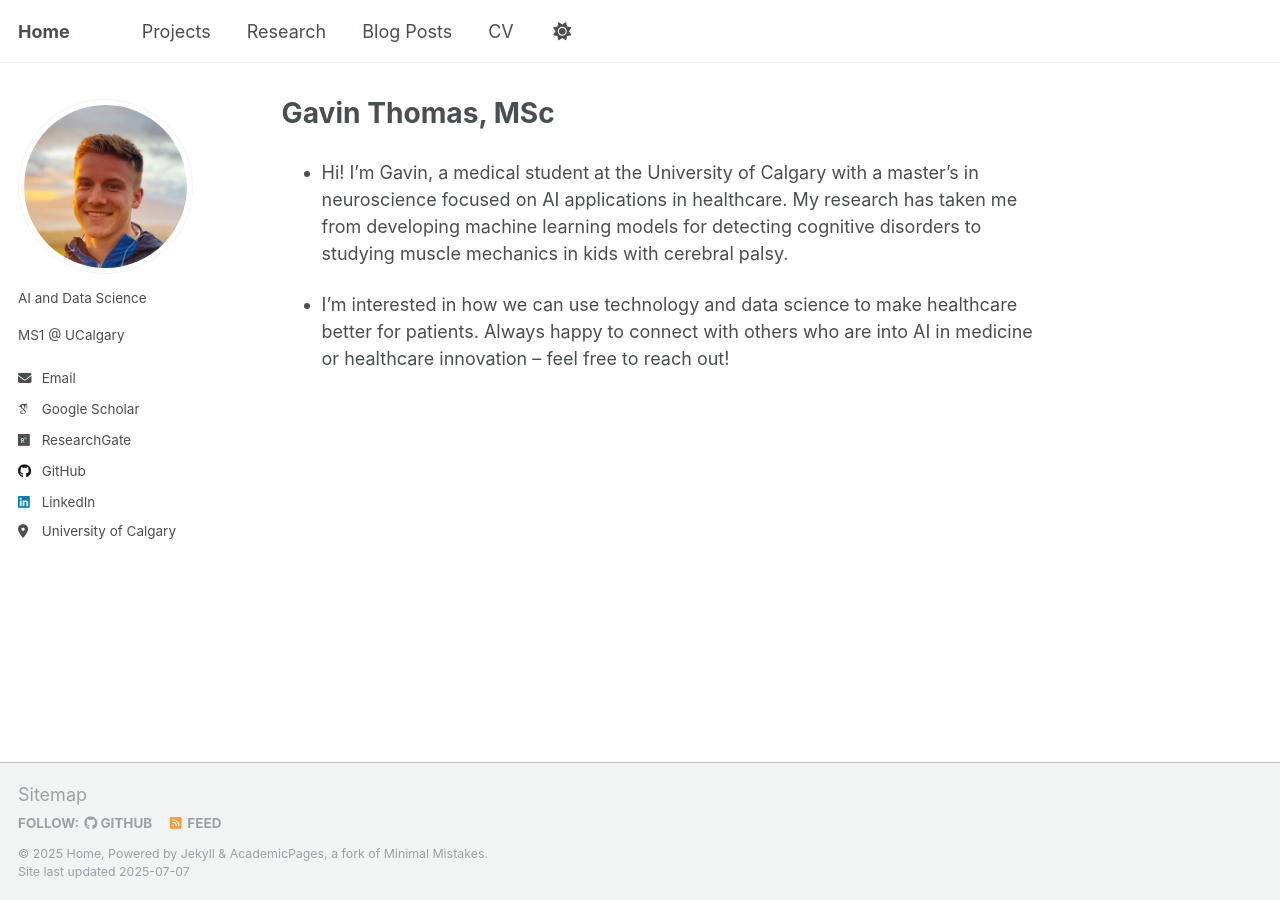
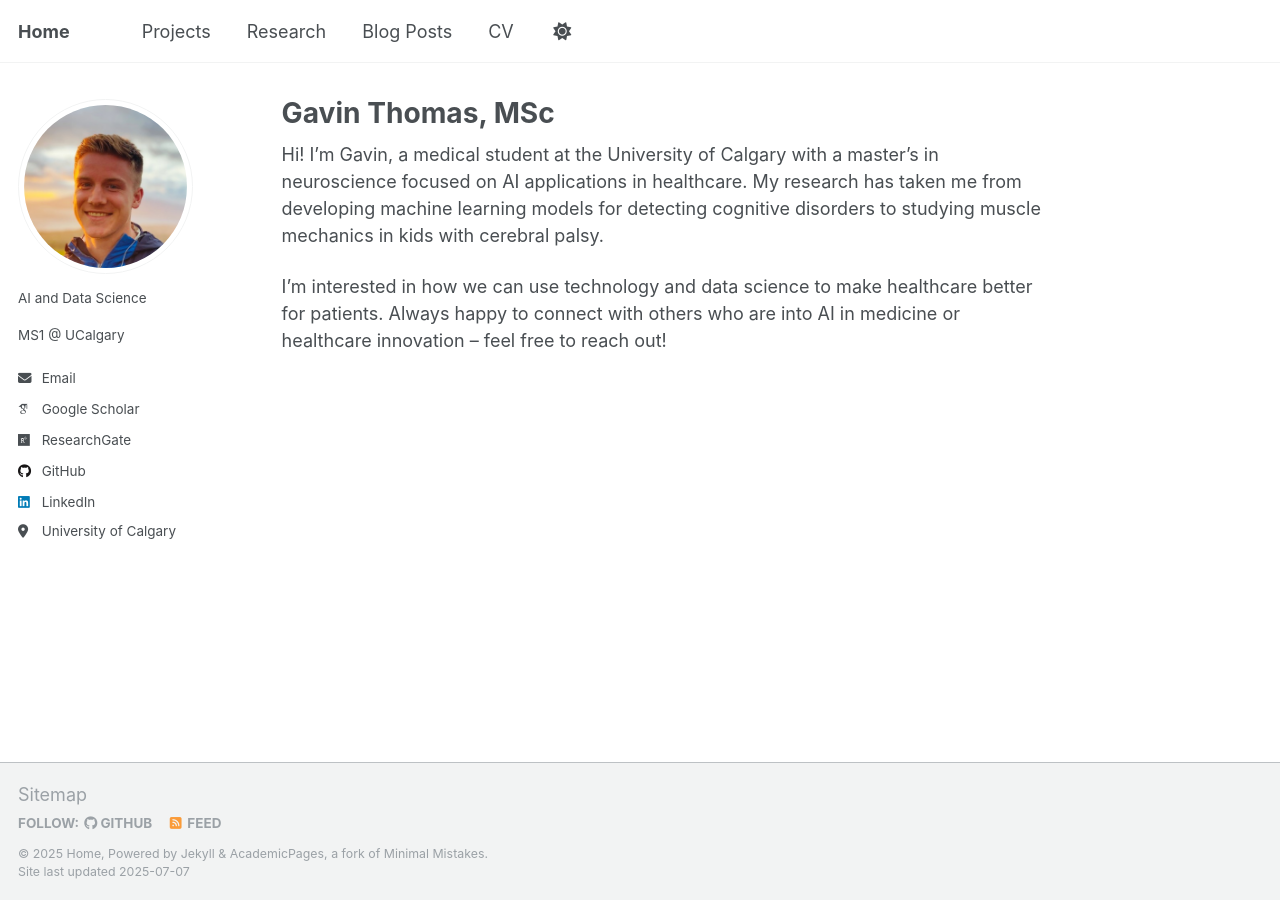
Before and after one commit to Gavin-Thomas/website, a Jekyll site: the page built from _pages/about.md, in a window 1280 px wide. Built offline with Jekyll 4.4.1, drawn with Linux system fonts in a browser that asks for light colours; some web fonts are replaced; a script that is not in the unit is left out.

```diff
--- a/_pages/about.md
+++ b/_pages/about.md
@@ -7,6 +7,7 @@ redirect_from:
   - /about.html
 ---
 
-- Hi! I'm Gavin, a medical student at the University of Calgary with a master's in neuroscience focused on AI applications in healthcare. My research has taken me from developing machine learning models for detecting cognitive disorders to studying muscle mechanics in kids with cerebral palsy.
+Hi! I'm Gavin, a medical student at the University of Calgary with a master's in neuroscience focused on AI applications in healthcare. My research has taken me from developing machine learning models for detecting cognitive disorders to studying muscle mechanics in kids with cerebral palsy.
 
-- I'm interested in how we can use technology and data science to make healthcare better for patients. Always happy to connect with others who are into AI in medicine or healthcare innovation – feel free to reach out!
+
+I'm interested in how we can use technology and data science to make healthcare better for patients. Always happy to connect with others who are into AI in medicine or healthcare innovation – feel free to reach out!
```
